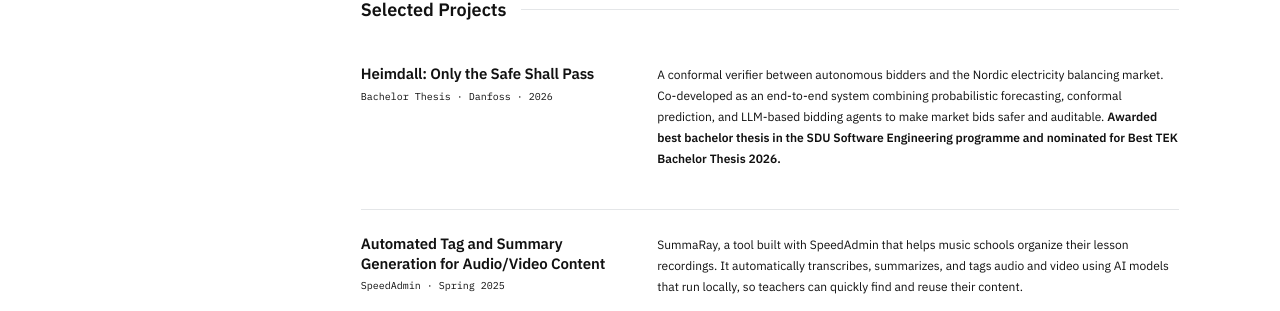
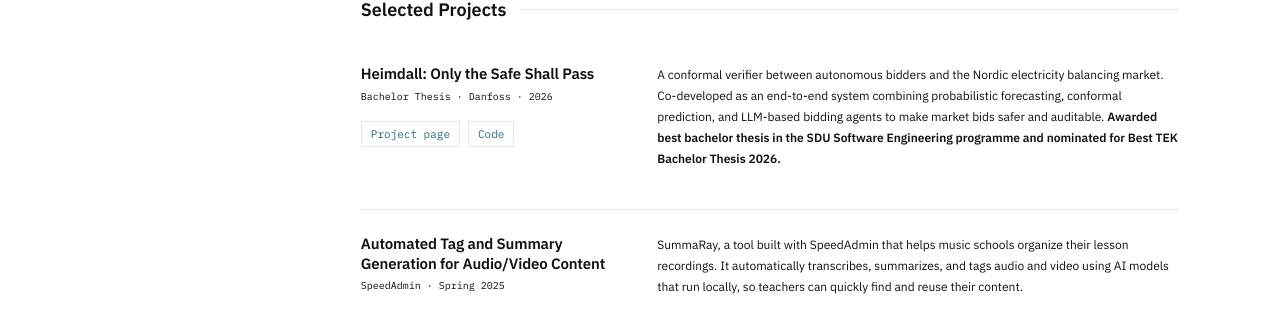
Before and after one commit to timadam03/timadam03.github.io, a Jekyll site: the page built from _pages/about.md, in a window 1280 px wide and 1400 px high, scrolled down 359 px. Shown: the part 839-1150 px from the top of the window. Built offline with Jekyll 4.4.1, drawn with Linux system fonts in a browser that asks for light colours.

Commit message:
feat: add project page and code links to Heimdall project
Co-Authored-By: Claude Opus 5.5 <noreply@anthropic.com>

```diff
--- a/_includes/head/custom.html
+++ b/_includes/head/custom.html
@@ -334,7 +334,7 @@ a:hover {
   position: relative;
   display: grid;
   grid-template-columns: minmax(180px, 0.72fr) minmax(0, 1.4fr);
-  grid-template-rows: auto 1fr;
+  grid-template-rows: auto auto 1fr;
   gap: 4px 28px;
   padding: 24px 0;
   border-bottom: 1px solid var(--line);
@@ -343,11 +343,29 @@ a:hover {
 .project-title,
 .project-meta { grid-column: 1; }
 
+.project-links {
+  grid-column: 1;
+  display: flex;
+  flex-wrap: wrap;
+  gap: 8px;
+  align-self: start;
+}
+
+.project-links a {
+  padding: 3px 9px;
+  border: 1px solid var(--line);
+  font-family: var(--mono);
+  font-size: 11px;
+  text-decoration: none;
+}
+
+.project-links a:hover { border-color: var(--accent-soft); }
+
 .project-meta { margin: 0; font-family: var(--mono); color: var(--grey-600); font-size: 10px !important; line-height: 1.5 !important; }
 
 .project-desc {
   grid-column: 2;
-  grid-row: 1 / span 2;
+  grid-row: 1 / span 3;
   margin: 0;
   color: var(--black);
   font-size: 12px !important;
--- a/_pages/about.md
+++ b/_pages/about.md
@@ -138,6 +138,10 @@ comments: false
   <div class="project-item">
     <h3 class="project-title">Heimdall: Only the Safe Shall Pass</h3>
     <p class="project-meta">Bachelor Thesis · Danfoss · 2026</p>
+    <div class="project-links">
+      <a href="https://phomarkon.github.io/heimdall-page/">Project page</a>
+      <a href="https://github.com/phomarkon/heimdall-src">Code</a>
+    </div>
     <p class="project-desc">A conformal verifier between autonomous bidders and the Nordic electricity balancing market. Co-developed as an end-to-end system combining probabilistic forecasting, conformal prediction, and LLM-based bidding agents to make market bids safer and auditable. <strong>Awarded best bachelor thesis in the SDU Software Engineering programme and nominated for Best TEK Bachelor Thesis 2026.</strong></p>
   </div>
   <div class="project-item">
```
